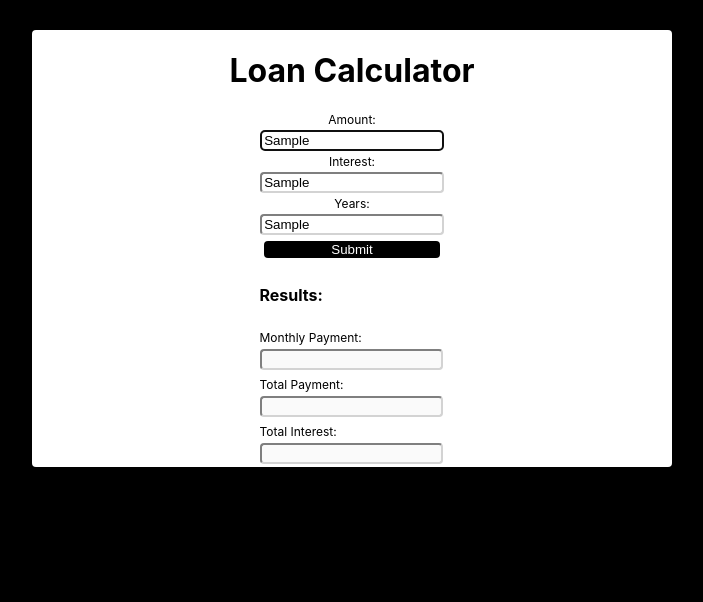
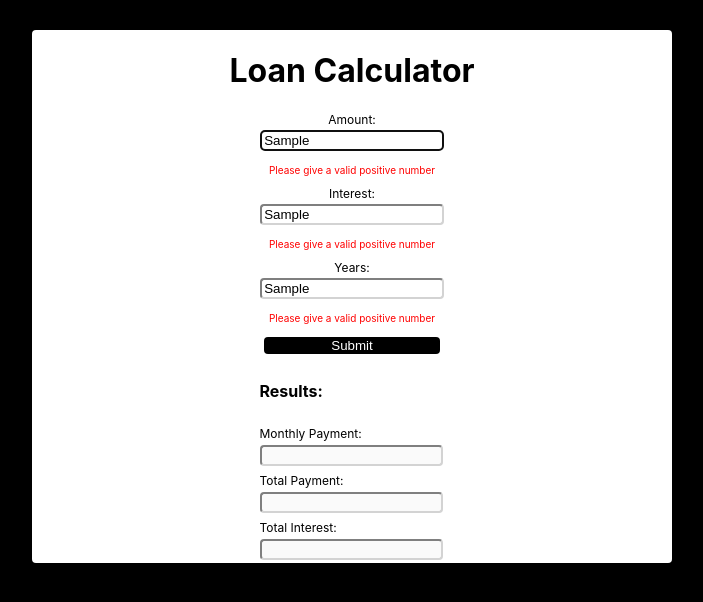
Before and after one commit to suzanamelomoraes/loan-calculator-react-hooks, a React (Create React App) app: page / in a window 1280 px wide. Both pictures are taken after typing "Sample", "Sample", "Sample" into the empty fields and a click on the input 640 px from the left and 249 px from the top of the page. Shown: the top 602 px of the page, without its empty margins (288-991 px from the left). Built offline with nearby package versions, Linux system fonts and the light colour scheme.

Commit message:
include form errors and erros message

```diff
--- a/src/components/calculator.jsx
+++ b/src/components/calculator.jsx
@@ -2,7 +2,7 @@ import React, { useState } from 'react';
 import { useForm } from 'react-hook-form';
 
 function Calculator() {
-  const { register, handleSubmit } = useForm();
+  const { register, handleSubmit, errors } = useForm();
   const [results, setResults] = useState({
     monthlyPayment: '',
     totalPayment: '',
@@ -11,10 +11,10 @@ function Calculator() {
 
   const onSubmit = (data) => calculateResults(data);
 
-  const calculateResults = ({ amount, interest, year }) => {
+  const calculateResults = ({ amount, interest, years }) => {
     const initialAmount = parseFloat(amount),
       calculatedinterest = parseFloat(interest) / 100 / 12,
-      calculatedPayments = parseFloat(year) * 12,
+      calculatedPayments = parseFloat(years) * 12,
       x = Math.pow(1 + calculatedinterest, calculatedPayments),
       monthly = (initialAmount * x * calculatedinterest) / (x - 1);
 
@@ -48,6 +48,10 @@ function Calculator() {
               },
             })}
           />
+          {errors.amount?.type === 'required' && <p>Your input is required</p>}
+          {errors.amount?.type === 'positive' && (
+            <p>Please give a valid positive number</p>
+          )}
           <label>Interest:</label>
           <input
             name='interest'
@@ -59,9 +63,15 @@ function Calculator() {
               },
             })}
           />
+          {errors.interest?.type === 'required' && (
+            <p>Your input is required</p>
+          )}
+          {errors.interest?.type === 'positive' && (
+            <p>Please give a valid positive number</p>
+          )}
           <label>Years:</label>
           <input
-            name='year'
+            name='years'
             placeholder='Years to repay'
             ref={register({
               required: true,
@@ -70,6 +80,10 @@ function Calculator() {
               },
             })}
           />
+          {errors.years?.type === 'required' && <p>Your input is required</p>}
+          {errors.years?.type === 'positive' && (
+            <p>Please give a valid positive number</p>
+          )}
           <input type='submit' className='submit' />
         </div>
       </form>
```
